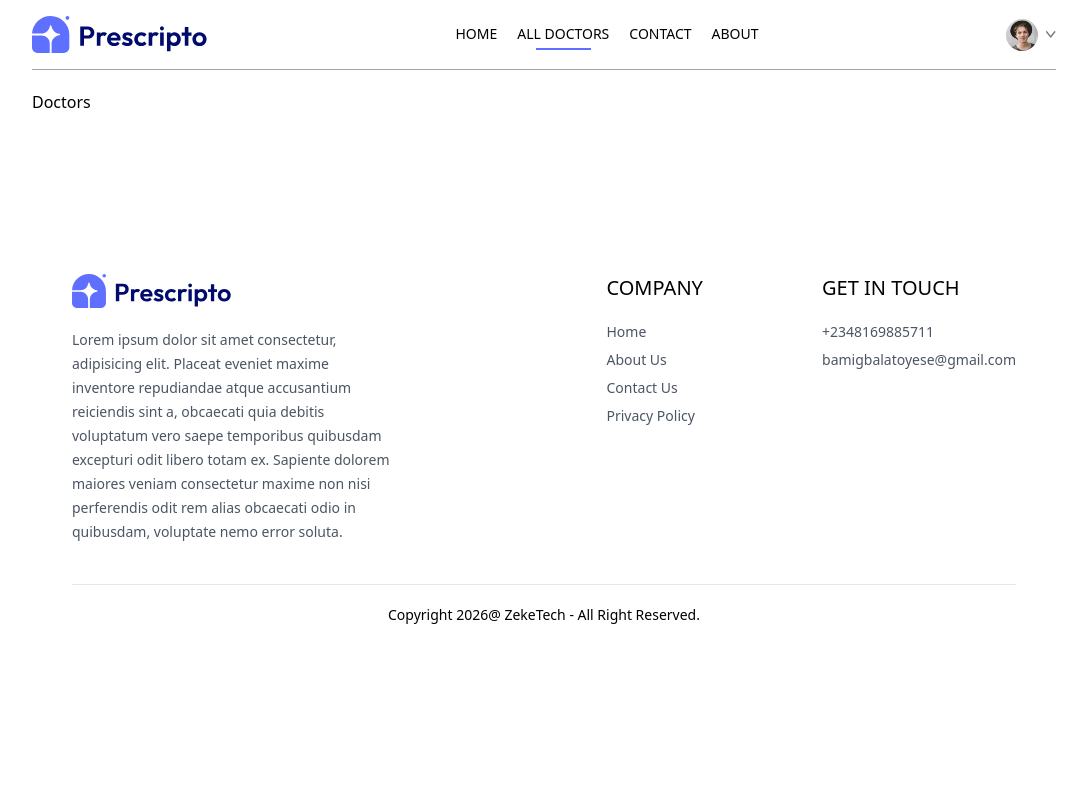
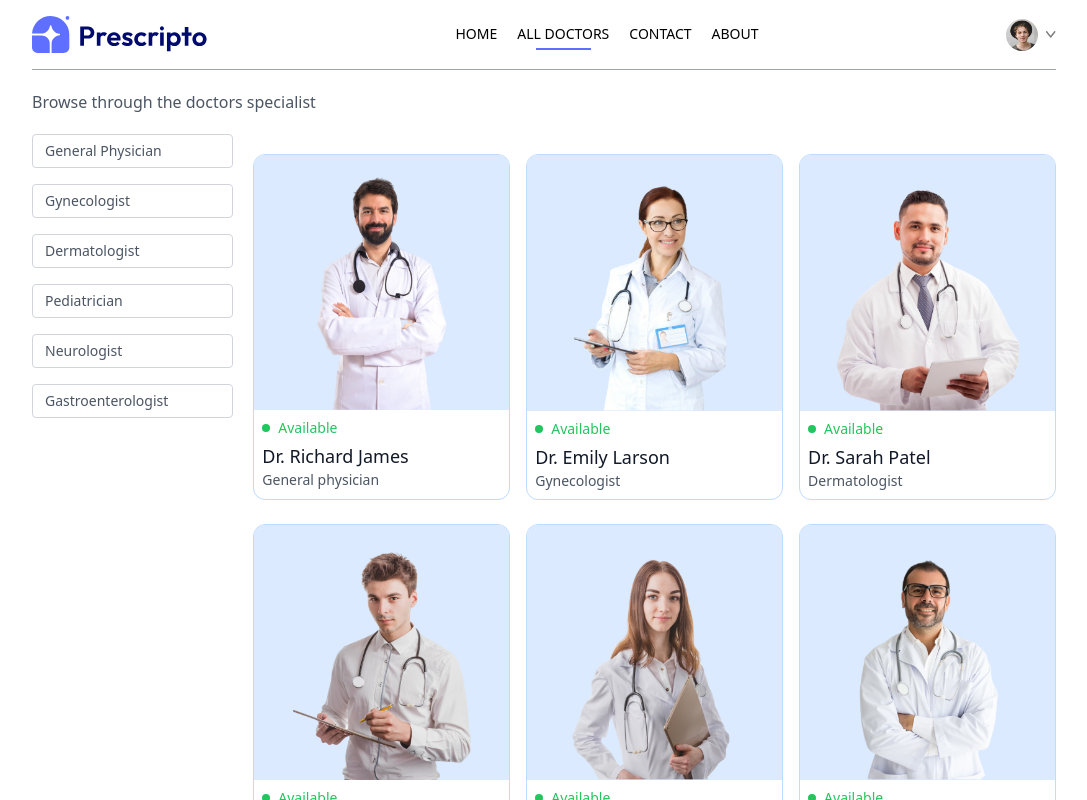
Before and after one commit to Bammytoye/ZekeHealthCare, a React (Vite) app in the folder frontend/: page /doctors in a window 1280 px wide. Shown: the top 800 px of the page, without its empty margins (96-1183 px from the left). Built offline with nearby package versions, Linux system fonts and the light colour scheme.

Commit message:
'speciality'

```diff
--- a/frontend/src/components/Navbar.jsx
+++ b/frontend/src/components/Navbar.jsx
@@ -11,6 +11,7 @@
     return (
         <div className='flex items-center justify-between py-4 mb-5 text-sm border-b border-b-gray-400'>
             <img
+                onClick={()=>navigate('/')}
                 className='w-44 cursor-pointer'
                 src={assets.logo} alt="" />
 
--- a/frontend/src/pages/Doctors.jsx
+++ b/frontend/src/pages/Doctors.jsx
@@ -1,8 +1,90 @@
-import React from 'react'
+import React, { useContext, useEffect, useState } from 'react'
+import { Navigate, useNavigate, useParams } from 'react-router-dom'
+import { AppContent } from '../context/AppContent'
 
 const Doctors = () => {
+    const { speciality } = useParams()
+    const [filterDoctor, setFilterDoctor] = useState([])
+    const navigate = useNavigate()
+
+    const { doctors } = useContext(AppContent)
+
+    const applyFilter = () => {
+        if (speciality) {
+            setFilterDoctor(doctors.filter(doc => doc.speciality === speciality))
+        } else {
+            setFilterDoctor(doctors)
+        }
+    }
+
+    useEffect(() => {
+        applyFilter()
+    }, [doctors, speciality])
+
+
+    const specialities = [
+        'General Physician',
+        'Gynecologist',
+        'Dermatologist',
+        'Pediatrician',
+        'Neurologist',
+        'Gastroenterologist',
+    ];
+
+
     return (
-        <div>Doctors</div>
+        <div>
+            <p className='text-gray-600'>Browse through the doctors specialist</p>
+
+            <div className='flex flex-col sm:flex-row items-start gap-5 mt-5'>
+                <div className='flex flex-col gap-4 text-sm text-gray-600'>
+                    {specialities.map((item) => (
+                        <p
+                            key={item}
+                            onClick={() =>
+                                speciality === item
+                                    ? navigate('/doctors')
+                                    : navigate(`/doctors/${item}`)
+                            }
+                            className={`w-[94vw] sm:w-auto pl-3 py-1.5 pr-16 border border-gray-300 rounded transition-all cursor-pointer
+        ${speciality === item ? 'bg-primary text-white' : 'hover:bg-gray-100'}`}
+                        >
+                            {item}
+                        </p>
+                    ))}
+                </div>
+
+
+                <div className='w-full grid grid-cols-auto gap-4 pt-5 gap-y-6 px-3 sm:px-0'>
+                    {
+                        filterDoctor.map((item, index) => (
+                            <div
+                                onClick={() => navigate(`/appointment/${item._id}`)}
+                                key={index}
+                                className='border border-blue-200 rounded-xl overflow-hidden cursor-pointer
+                        hover:-translate-y-2 transition-all duration-500 hover:shadow-lg'
+                            >
+                                <img
+                                    className='bg-blue-100'
+                                    src={item.image}
+                                    alt={item.name}
+                                />
+
+                                <div className='p-2'>
+                                    <div className='flex items-center gap-2 text-sm text-green-500 mb-1 justify-center md:justify-start'>
+                                        <span className='w-2 h-2 bg-green-500 rounded-full'></span>
+                                        <p className=''>Available</p>
+                                    </div>
+
+                                    <p className='text-gray-900 text-lg font-medium text-center md:text-left'>{item.name}</p>
+                                    <p className='text-sm text-gray-600 text-center md:text-left'>{item.speciality}</p>
+                                </div>
+                            </div>
+                        ))
+                    }
+                </div>
+            </div>
+        </div>
     )
 }
 
```
